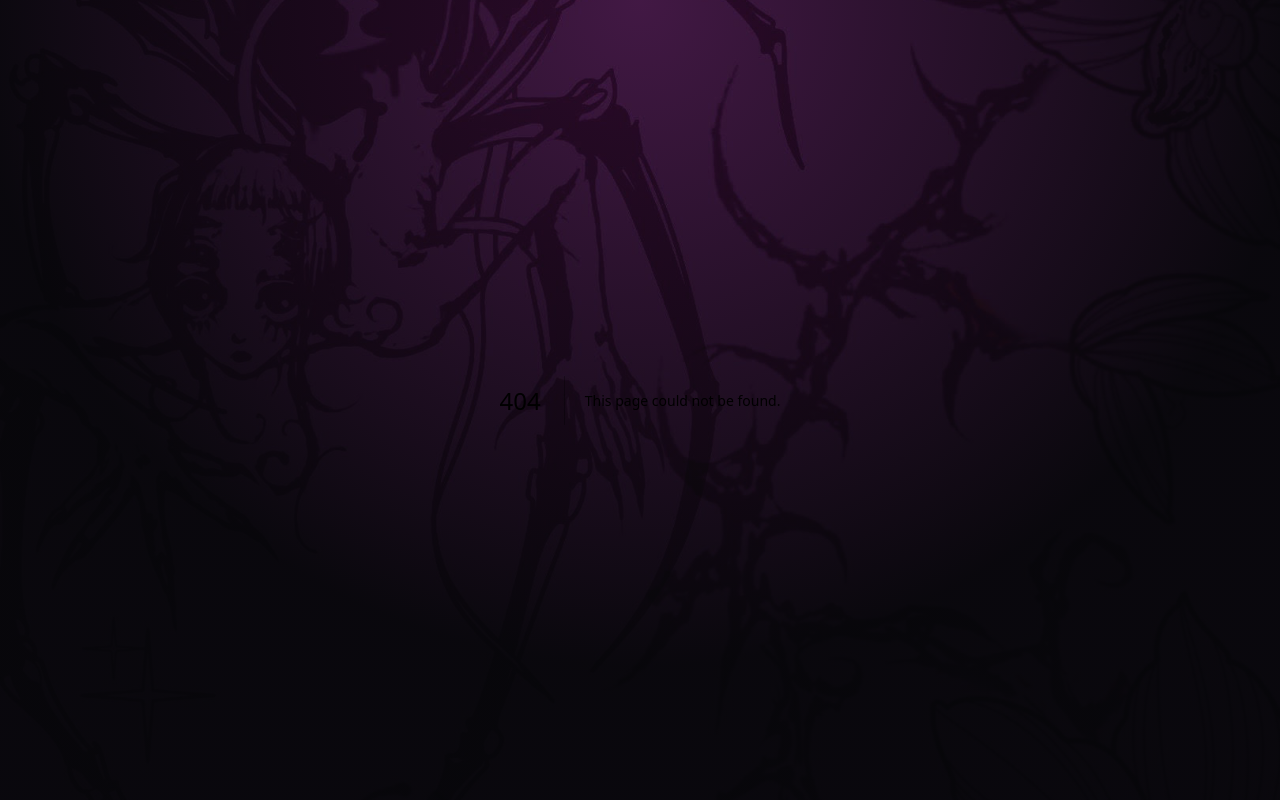
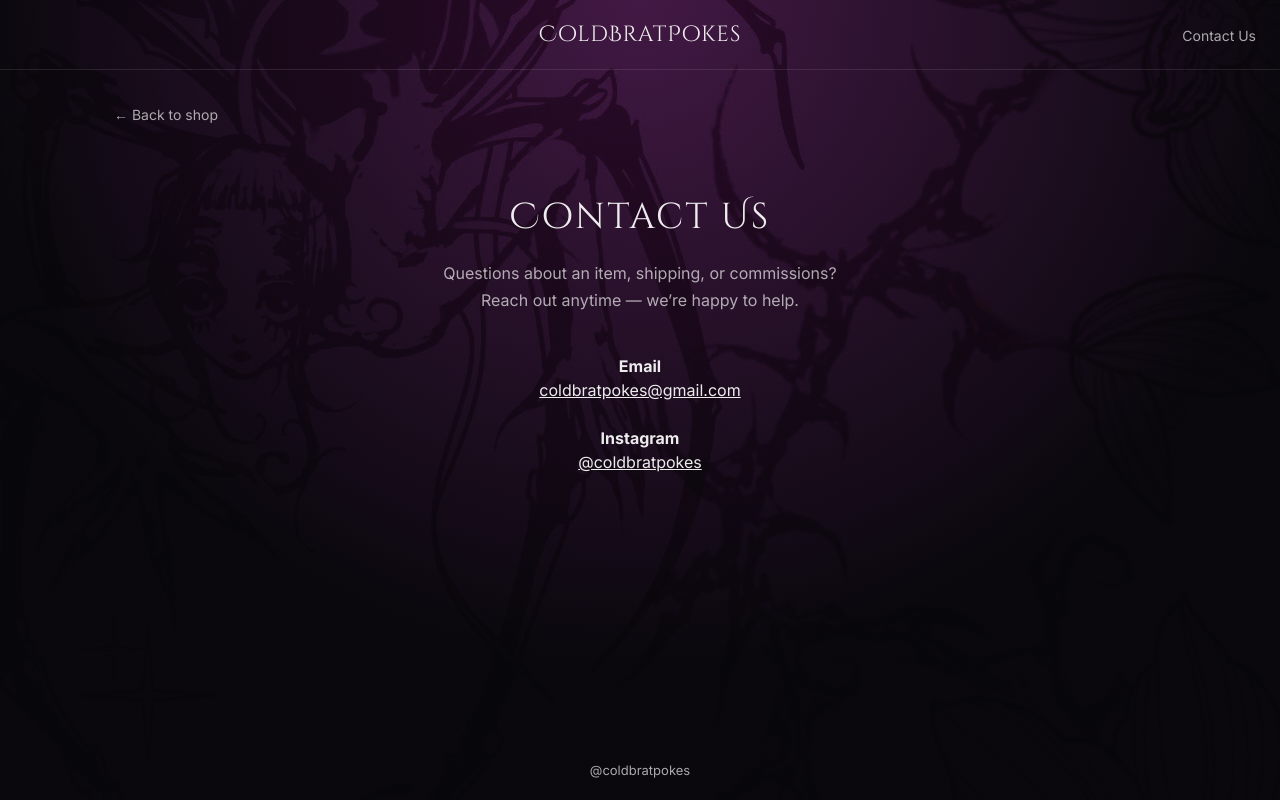
Before and after one commit to justintprater/coldbratpokes-shop, a Next.js app in the folder oddities-shop/: page /contact in a window 1280 px wide. Before the commit this address had no page. Built offline with nearby package versions, Linux system fonts and the light colour scheme.

Commit message:
Stable checkpoint before deploy

```diff
--- a/oddities-shop/app/ShopTabs.tsx
+++ b/oddities-shop/app/ShopTabs.tsx
@@ -4,11 +4,12 @@ import { useMemo, useState } from "react";
 import Link from "next/link";
 
 type ProductImage = { url: string | null };
+
 export type ProductRow = {
   id: string;
   title: string;
   price_cents: number;
-  status: "available" | "sold" | "hidden";
+  status: "available" | "reserved" | "sold" | "hidden";
   product_images?: ProductImage[] | null;
 };
 
@@ -16,7 +17,13 @@ export default function ShopTabs({ products }: { products: ProductRow[] }) {
   const [tab, setTab] = useState<"available" | "sold">("available");
 
   const filtered = useMemo(() => {
-    return products.filter((p) => p.status === tab);
+    if (tab === "available") {
+      return products.filter(
+        (p) => p.status === "available" || p.status === "reserved"
+      );
+    }
+
+    return products.filter((p) => p.status === "sold");
   }, [products, tab]);
 
   return (
@@ -52,6 +59,7 @@ export default function ShopTabs({ products }: { products: ProductRow[] }) {
               const imgUrl = p.product_images?.[0]?.url ?? null;
               const price = (p.price_cents / 100).toFixed(2);
               const isSold = p.status === "sold";
+              const isReserved = p.status === "reserved";
 
               return (
                 <Link key={p.id} href={`/product/${p.id}`} className="card">
@@ -73,7 +81,8 @@ export default function ShopTabs({ products }: { products: ProductRow[] }) {
                       </div>
                     )}
 
-                    {isSold ? <div className="soldOverlay">SOLD</div> : null}
+                    {isSold && <div className="soldOverlay">SOLD</div>}
+                    {isReserved && <div className="soldOverlay">RESERVED</div>}
                   </div>
 
                   <div style={{ marginTop: 10 }}>
@@ -83,7 +92,12 @@ export default function ShopTabs({ products }: { products: ProductRow[] }) {
 
                     <div className="badge">
                       <span className="pinkDot" />
-                      {isSold ? "sold" : "available"} • one-of-one
+                      {isSold
+                        ? "sold"
+                        : isReserved
+                        ? "reserved"
+                        : "available"}{" "}
+                      • one-of-one
                     </div>
 
                     <div style={{ marginTop: 8, fontFamily: "monospace" }}>
--- a/oddities-shop/app/api/checkout/route.ts
+++ b/oddities-shop/app/api/checkout/route.ts
@@ -6,7 +6,10 @@ export async function POST(req: Request) {
     const { productId } = await req.json();
 
     if (!productId) {
-      return NextResponse.json({ error: "Missing productId" }, { status: 400 });
+      return NextResponse.json(
+        { error: "Missing productId" },
+        { status: 400 }
+      );
     }
 
     const accessToken = process.env.SQUARE_ACCESS_TOKEN;
@@ -15,7 +18,7 @@ export async function POST(req: Request) {
 
     if (!accessToken || !locationId || !siteUrl) {
       return NextResponse.json(
-        { error: "Missing env vars: SQUARE_ACCESS_TOKEN, SQUARE_LOCATION_ID, NEXT_PUBLIC_SITE_URL" },
+        { error: "Missing Square env vars" },
         { status: 500 }
       );
     }
@@ -25,93 +28,95 @@ export async function POST(req: Request) {
       ? "https://connect.squareup.com"
       : "https://connect.squareupsandbox.com";
 
-    // 1) Fetch product from DB (don’t trust client price/title)
-    const { data: product, error: pErr } = await supabaseAdmin
+    // 1) Fetch product
+    const { data: product } = await supabaseAdmin
       .from("products")
       .select("id,title,price_cents,status")
       .eq("id", productId)
       .single();
 
-    if (pErr || !product) {
-      return NextResponse.json({ error: "Product not found", details: pErr }, { status: 404 });
-    }
-
-    if (product.status !== "available") {
+    if (!product || product.status !== "available") {
       return NextResponse.json(
-        { error: "Product not available", status: product.status },
+        { error: "Product not available" },
         { status: 409 }
       );
     }
 
-    // 2) Create an order row first
-    const { data: orderRow, error: oErr } = await supabaseAdmin
+    // 2) Reserve product (10 minutes)
+    const reservedUntil = new Date(
+      Date.now() + 10 * 60 * 1000
+    ).toISOString();
+
+    await supabaseAdmin
+      .from("products")
+      .update({
+        status: "reserved",
+        reserved_until: reservedUntil,
+      })
+      .eq("id", product.id)
+      .eq("status", "available");
+
+    // 3) Create order row
+    const { data: orderRow } = await supabaseAdmin
       .from("orders")
-      .insert({ product_id: product.id, status: "created" })
+      .insert({
+        product_id: product.id,
+        status: "created",
+      })
       .select("id")
       .single();
 
-    if (oErr || !orderRow) {
-      return NextResponse.json({ error: "Failed to create order", details: oErr }, { status: 500 });
+    if (!orderRow) {
+      return NextResponse.json(
+        { error: "Failed to create order" },
+        { status: 500 }
+      );
     }
 
-    const orderId = orderRow.id as string;
+    const orderId = orderRow.id;
 
-    // 3) Create Square payment link, redirect back to thank-you with orderId
-    const idempotency_key = crypto.randomUUID();
-    const redirect_url = `${siteUrl}/thank-you?pid=${encodeURIComponent(orderId)}`;
-
+    // 4) Create Square PAYMENT LINK
     const body = {
-      idempotency_key,
+      idempotency_key: crypto.randomUUID(),
       quick_pay: {
         name: product.title,
-        price_money: { amount: product.price_cents, currency: "USD" },
+        price_money: {
+          amount: product.price_cents,
+          currency: "USD",
+        },
         location_id: locationId,
       },
       checkout_options: {
-        redirect_url,
+        redirect_url: `${siteUrl}/thank-you?pid=${orderId}`,
       },
     };
 
-    const resp = await fetch(`${baseUrl}/v2/online-checkout/payment-links`, {
+    const resp = await fetch(
+      `${baseUrl}/v2/online-checkout/payment-links`,
+      {
         method: "POST",
         headers: {
           "Content-Type": "application/json",
           Authorization: `Bearer ${accessToken}`,
         },
         body: JSON.stringify(body),
-    });
+      }
+    );
 
     const json = await resp.json();
 
-    if (!resp.ok) {
-      // if Square fails, mark order failed
-      await supabaseAdmin.from("orders").update({ status: "failed" }).eq("id", orderId);
-      return NextResponse.json({ error: "Square error", details: json }, { status: resp.status });
-    }
-
-    const url = json?.payment_link?.url as string | undefined;
-    const paymentLinkId = json?.payment_link?.id as string | undefined;
-    const squareOrderId = json?.payment_link?.order_id as string | undefined;
-
-    if (!url || !paymentLinkId) {
-      await supabaseAdmin.from("orders").update({ status: "failed" }).eq("id", orderId);
+    if (!resp.ok || !json?.payment_link?.url) {
       return NextResponse.json(
-        { error: "Square did not return payment_link.id/url", details: json },
+        { error: "Square error", details: json },
         { status: 500 }
       );
     }
 
-    // 4) Save Square ids onto our order row
-    await supabaseAdmin
-      .from("orders")
-      .update({
-        square_payment_link_id: paymentLinkId,
-        square_order_id: squareOrderId ?? null,
-      })
-      .eq("id", orderId);
-
-    return NextResponse.json({ url });
+    return NextResponse.json({ url: json.payment_link.url });
   } catch (err: any) {
-    return NextResponse.json({ error: err?.message ?? "Unknown error" }, { status: 500 });
+    return NextResponse.json(
+      { error: err?.message ?? "Unknown error" },
+      { status: 500 }
+    );
   }
 }
--- a/oddities-shop/app/api/square/webhook/route.ts
+++ b/oddities-shop/app/api/square/webhook/route.ts
@@ -18,12 +18,12 @@ export async function POST(req: Request) {
 
   if (!key || !notificationUrl) {
     return NextResponse.json(
-      { error: "Missing SQUARE_WEBHOOK_SIGNATURE_KEY or SQUARE_WEBHOOK_NOTIFICATION_URL" },
+      { error: "Missing webhook env vars" },
       { status: 500 }
     );
   }
 
-  // Square signs: base64( HMAC_SHA256(key, notificationUrl + body) )
+  // Verify signature
   const expected = crypto
     .createHmac("sha256", key)
     .update(notificationUrl + body)
@@ -33,7 +33,6 @@ export async function POST(req: Request) {
     return NextResponse.json({ error: "Invalid signature" }, { status: 401 });
   }
 
-  // Signature verified ✅
   let event: any;
   try {
     event = JSON.parse(body);
@@ -41,33 +40,28 @@ export async function POST(req: Request) {
     return NextResponse.json({ error: "Invalid JSON" }, { status: 400 });
   }
 
-  // We care about payment updates completing
   const payment = event?.data?.object?.payment;
   const paymentStatus = payment?.status;
   const paymentId = payment?.id as string | undefined;
   const squareOrderId = payment?.order_id as string | undefined;
 
-  // Always return 200 quickly if it’s not what we care about
-  if (!payment || !paymentId || !squareOrderId) {
+  // Ignore events we don't care about
+  if (!payment || paymentStatus !== "COMPLETED" || !squareOrderId) {
     return NextResponse.json({ ok: true });
   }
 
-  if (paymentStatus !== "COMPLETED") {
+  // Find our order
+  const { data: order } = await supabaseAdmin
+    .from("orders")
+    .select("id, product_id")
+    .eq("square_order_id", squareOrderId)
+    .single();
+
+  if (!order) {
     return NextResponse.json({ ok: true });
   }
 
-  // Find our order by Square order id (we saved it from payment_link.order_id)
-  const { data: order, error: findErr } = await supabaseAdmin
-    .from("orders")
-    .select("id, product_id, status")
-    .eq("square_order_id", squareOrderId)
-    .single();
-
-  if (findErr || !order) {
-    return NextResponse.json({ ok: true }); // don’t error-loop Square
-  }
-
-  // Mark order paid + store payment id
+  // Mark order paid
   await supabaseAdmin
     .from("orders")
     .update({
@@ -76,12 +70,15 @@ export async function POST(req: Request) {
     })
     .eq("id", order.id);
 
-  // Mark product sold (only if it’s currently available)
+  // 🔑 THIS IS THE IMPORTANT FIX
+  // Mark product sold no matter what state it was in
   await supabaseAdmin
     .from("products")
-    .update({ status: "sold" })
-    .eq("id", order.product_id)
-    .eq("status", "available");
+    .update({
+      status: "sold",
+      reserved_until: null,
+    })
+    .eq("id", order.product_id);
 
   return NextResponse.json({ ok: true });
 }
--- /dev/null
+++ b/oddities-shop/app/contact/page.tsx
@@ -0,0 +1,85 @@
+import Link from "next/link";
+
+export default function ContactPage() {
+  return (
+    <main className="container" style={{ paddingTop: 32, paddingBottom: 80 }}>
+      {/* Back link – aligned with site content */}
+      <Link
+        href="/"
+        style={{
+          color: "var(--muted)",
+          textDecoration: "none",
+          fontSize: 14,
+        }}
+      >
+        ← Back to shop
+      </Link>
+
+      {/* Contact content */}
+      <div
+        style={{
+          marginTop: 64,
+          display: "flex",
+          justifyContent: "center",
+        }}
+      >
+        <div style={{ maxWidth: 520, width: "100%", textAlign: "center" }}>
+          <h1
+            style={{
+              fontFamily: "var(--font-gothic)",
+              fontSize: 36,
+              letterSpacing: "0.06em",
+              marginBottom: 16,
+            }}
+          >
+            Contact Us
+          </h1>
+
+          <p
+            style={{
+              color: "var(--muted)",
+              lineHeight: 1.7,
+              marginBottom: 40,
+            }}
+          >
+            Questions about an item, shipping, or commissions?
+            <br />
+            Reach out anytime — we’re happy to help.
+          </p>
+
+          <div>
+            <p style={{ marginBottom: 24 }}>
+              <strong>Email</strong>
+              <br />
+              <a
+                href="mailto:coldbratpokes@gmail.com"
+                style={{
+                  color: "inherit",
+                  textDecoration: "underline",
+                }}
+              >
+                coldbratpokes@gmail.com
+              </a>
+            </p>
+
+            <p>
+              <strong>Instagram</strong>
+              <br />
+              <a
+                href="https://instagram.com/coldbratpokes"
+                target="_blank"
+                rel="noopener noreferrer"
+                style={{
+                  color: "inherit",
+                  textDecoration: "underline",
+                }}
+              >
+                @coldbratpokes
+              </a>
+            </p>
+          </div>
+        </div>
+      </div>
+    </main>
+  );
+}
--- a/oddities-shop/app/layout.tsx
+++ b/oddities-shop/app/layout.tsx
@@ -1,5 +1,6 @@
 import type { Metadata } from "next";
 import { Cinzel_Decorative, Inter } from "next/font/google";
+import Link from "next/link";
 import "./globals.css";
 
 /* Gothic display font for brand/title */
@@ -28,7 +29,72 @@ export default function RootLayout({
   return (
     <html lang="en" className={`${gothic.variable} ${clean.variable}`}>
       <body className="antialiased">
+        {/* Top Navigation */}
+        <nav
+          style={{
+            display: "grid",
+            gridTemplateColumns: "1fr auto 1fr",
+            alignItems: "center",
+            padding: "18px 24px",
+            borderBottom: "1px solid var(--border)",
+          }}
+        >
+          <div />
+
+          <Link
+            href="/"
+            style={{
+              fontFamily: "var(--font-gothic)",
+              fontSize: 22,
+              letterSpacing: "0.04em",
+              textDecoration: "none",
+              color: "inherit",
+            }}
+          >
+            ColdBratPokes
+          </Link>
+
+          <div style={{ textAlign: "right" }}>
+            <Link
+              href="/contact"
+              style={{
+                fontSize: 14,
+                color: "var(--muted)",
+                textDecoration: "none",
+              }}
+            >
+              Contact Us
+            </Link>
+          </div>
+        </nav>
+
         {children}
+
+        {/* GLOBAL INSTAGRAM HANDLE (BOTTOM CENTER) */}
+        <div
+          style={{
+            position: "fixed",
+            bottom: 20,
+            left: "50%",
+            transform: "translateX(-50%)",
+            fontSize: 13,
+            color: "var(--muted)",
+            zIndex: 50,
+            pointerEvents: "auto",
+          }}
+        >
+          <a
+            href="https://instagram.com/coldbratpokes"
+            target="_blank"
+            rel="noopener noreferrer"
+            style={{
+              color: "inherit",
+              textDecoration: "none",
+            }}
+          >
+            @coldbratpokes
+          </a>
+        </div>
       </body>
     </html>
   );
--- a/oddities-shop/app/product/[id]/page.tsx
+++ b/oddities-shop/app/product/[id]/page.tsx
@@ -1,7 +1,6 @@
 import Link from "next/link";
 import { supabase } from "../../../lib/supabaseClient";
 import BuyButton from "./BuyButton";
-
 
 type ProductImage = { url: string | null };
 
@@ -9,7 +8,7 @@ type ProductRow = {
   id: string;
   title: string;
   price_cents: number;
-  status: "available" | "sold" | "hidden";
+  status: "available" | "reserved" | "sold" | "hidden";
   description: string | null;
   product_images?: ProductImage[] | null;
 };
@@ -56,7 +55,9 @@ export default async function ProductPage({
         <Link href="/" style={{ color: "var(--muted)" }}>
           ← Back
         </Link>
-        <p style={{ marginTop: 16, color: "var(--muted)" }}>Product not found.</p>
+        <p style={{ marginTop: 16, color: "var(--muted)" }}>
+          Product not found.
+        </p>
         {error ? (
           <pre style={{ whiteSpace: "pre-wrap" }}>
             {JSON.stringify({ id, error }, null, 2)}
@@ -72,6 +73,9 @@ export default async function ProductPage({
     .map((x) => x.url)
     .filter((u): u is string => Boolean(u));
   const mainImg = images[0];
+
+  const isSold = product.status === "sold";
+  const isReserved = product.status === "reserved";
 
   return (
     <main className="container">
@@ -97,7 +101,8 @@ export default async function ProductPage({
             </div>
           )}
 
-          {product.status === "sold" ? <div className="soldOverlay">SOLD</div> : null}
+          {isSold && <div className="soldOverlay">SOLD</div>}
+          {isReserved && <div className="soldOverlay">RESERVED</div>}
         </div>
 
         <div>
@@ -106,7 +111,12 @@ export default async function ProductPage({
           <div className="productMeta">
             <span className="pinkDot" />
             <span style={{ color: "var(--muted)" }}>
-              {product.status === "sold" ? "sold" : "available"} • one-of-one
+              {isSold
+                ? "sold"
+                : isReserved
+                ? "reserved"
+                : "available"}{" "}
+              • one-of-one
             </span>
           </div>
 
@@ -120,13 +130,14 @@ export default async function ProductPage({
             </p>
           )}
 
-          <BuyButton
-            productId={product.id}
-            title={product.title}
-            price_cents={product.price_cents}
-            disabled={product.status === "sold"}
-/>
-
+          {/* Buy button */}
+          {!isSold && !isReserved ? (
+            <BuyButton productId={product.id} />
+          ) : (
+            <button className="buyBtn" disabled>
+              {isSold ? "Sold" : "Reserved"}
+            </button>
+          )}
         </div>
       </div>
     </main>
--- /dev/null
+++ b/oddities-shop/lib/supabaseServer.ts
@@ -0,0 +1,6 @@
+import { createClient } from "@supabase/supabase-js";
+
+export const supabaseServer = createClient(
+  process.env.SUPABASE_URL!,
+  process.env.SUPABASE_SERVICE_ROLE_KEY!
+);
```
Also changed, not shown: oddities-shop/app/page.tsx (+24 -19 lines), oddities-shop/app/product/[id]/BuyButton.tsx (+26 -40 lines), oddities-shop/app/thank-you/page.tsx (+10 -5 lines), oddities-shop/public/logo-banner.jpg (added), 1 other file (tests, documents, lock files or other folders). Lines whose indentation alone changed are shown as unchanged.
